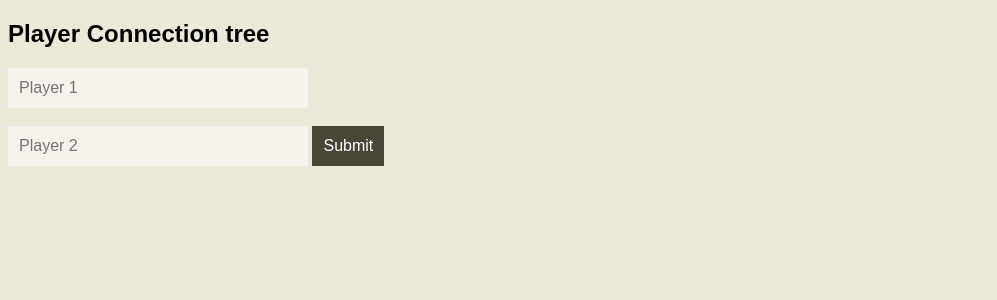
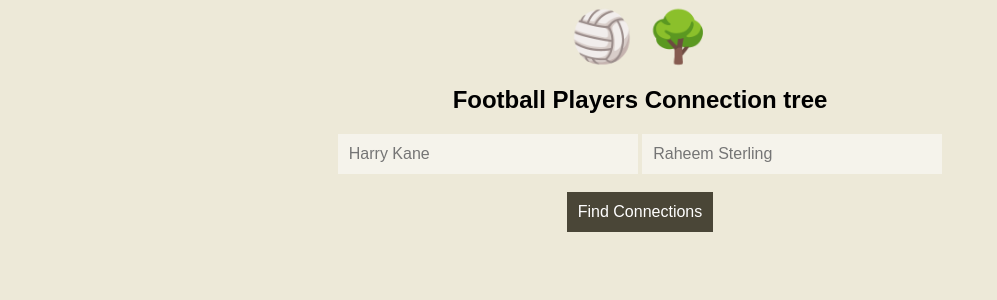
Before and after one commit to ashish10alex/football-bfs, a Flask app: page / in a window 1280 px wide. Shown: the top 300 px of the page, without its empty margins (0-997 px from the left). Run offline with Flask 2, Linux system fonts and the light colour scheme; parts of the project's set-up code (start-up, migrations or seed data) failed here and were passed over; some libraries are stand-ins or nearby versions.

Commit message:
Modify website styling

```diff
--- a/templates/index.html
+++ b/templates/index.html
@@ -4,28 +4,47 @@
 {%block title%} Home {% endblock%}
 
 {% block content %}
-
-<h2>Player Connection tree</h2>
-
+<div class="center_results">
+<span style='font-size:50px;'> &#127952; &#127795;</span>
+<h2> Football Players Connection tree</h2>
 <!--Make sure the form has the autocomplete function switched off:-->
 <form method="POST" autocomplete="off" action="/" >
   <div class="autocomplete" style="width:300px;">
-    <input id="PlayerOne" type="text" name="PlayerOne" placeholder="Player 1">
+    <input id="PlayerOne" type="text" name="PlayerOne" placeholder="Harry Kane">
   </div>
 
-<br>
-<br>
   <div class="autocomplete" style="width:300px;">
-    <input id="PlayerTwo" type="text" name="PlayerTwo" placeholder="Player 2">
+    <input id="PlayerTwo" type="text" name="PlayerTwo" placeholder="Raheem Sterling">
   </div>
-  <input type="submit">
+  <br></br>
+  <input type="submit" value="Find Connections">
 </form>
+</div>
+
+{% if connection_result %}
+  <p>connection_result</p>
+{% endif %}
+
 
 {% if connection_result_list %}
 {% for item in connection_result_list  %}
+    <div class="center_results">
    <p>{{item}}</p>
-   <p>|</p>
-   <p>|</p>
+   {% if loop.index % 2 == 0%}
+        {% if item == 'Manchester City' %}
+          <img alt="Qries" src="https://crests.football-data.org/65.svg"  height="100" width="100">
+        {% endif %}
+        {% if item == 'Tottenham' %}
+          <img alt="Qries" src="https://crests.football-data.org/73.svg"  height="100" width="100">
+        {% endif %}
+   {% endif %}
+
+   {% if not loop.last %}
+     <p>|</p>
+     <p>|</p>
+   {% endif %}
+
+    </div>
 {% endfor %}
 {% endif %}
 
```
